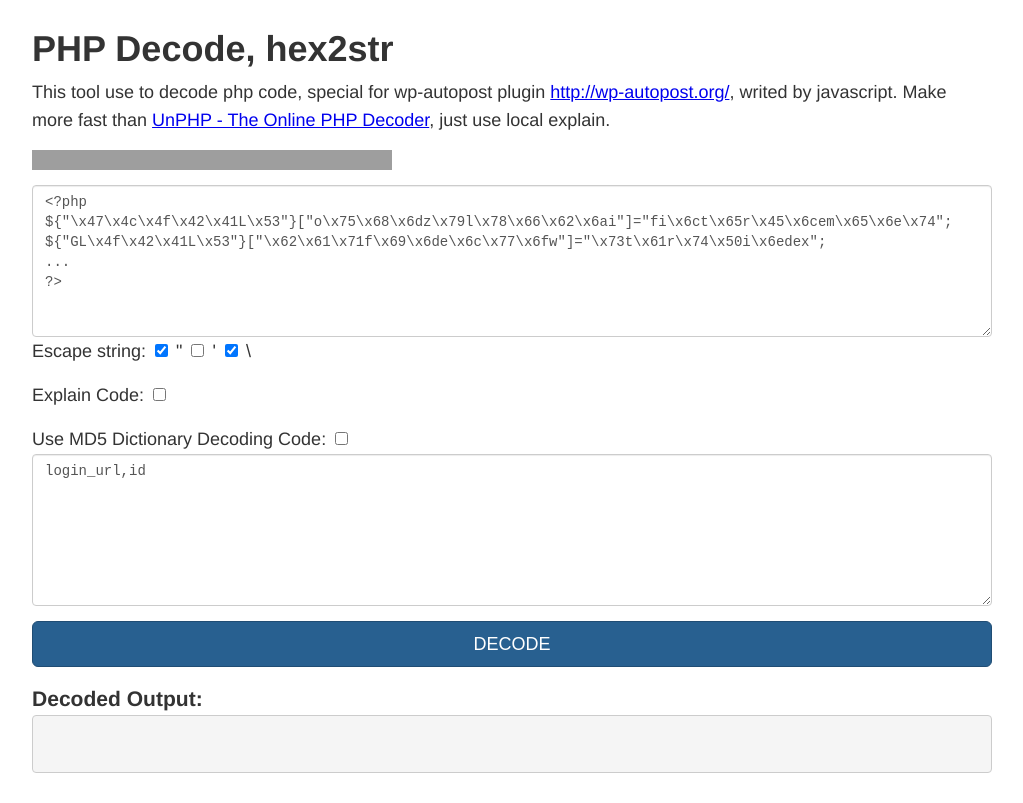
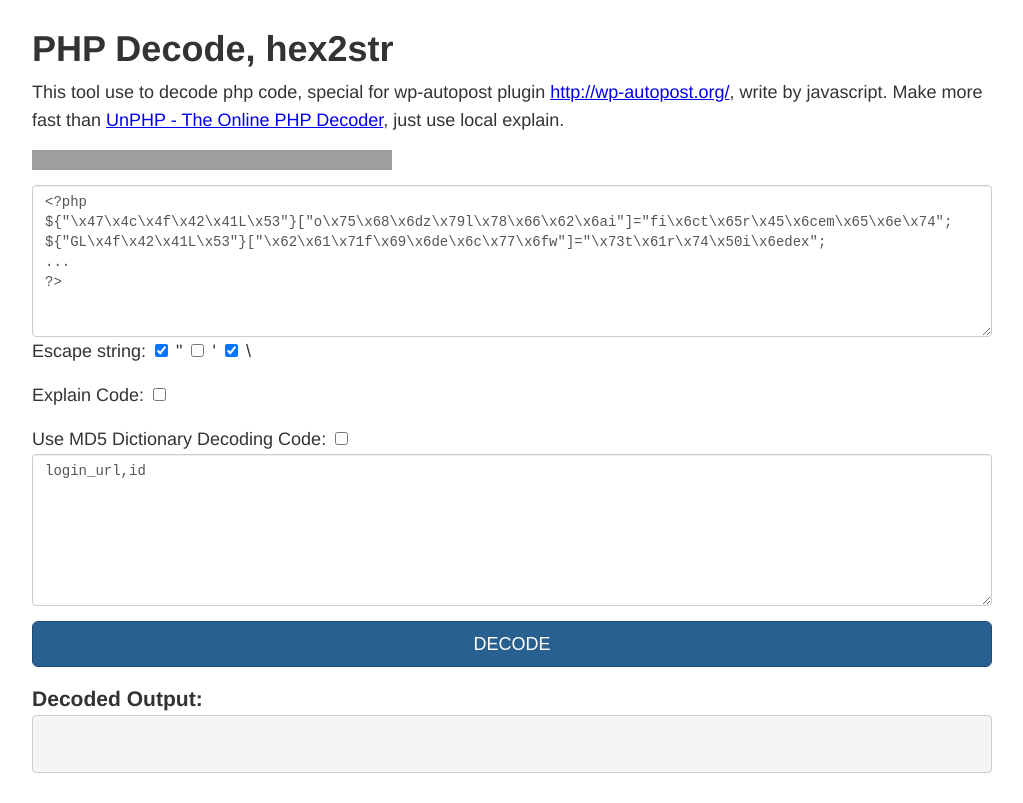
Before and after one commit to jscck/unphp, a plain HTML site: page index.html in a window 1280 px wide. Shown: the whole page, without its empty margins (128-1151 px from the left). Drawn offline with Linux system fonts and the light colour scheme; grey boxes are pictures that could not be loaded.

Commit message:
change word.

```diff
--- a/index.html
+++ b/index.html
@@ -144,7 +144,7 @@ pre code {
 <body>
 	<h1>PHP Decode, hex2str</h1>
 
-	<p>This tool use to decode php code, special for wp-autopost plugin <a href="javascript:;" target="_blank" >http://wp-autopost.org/</a>, writed by javascript. Make more fast than <a href="http://www.unphp.net/" target="_blank" >UnPHP - The Online PHP Decoder</a>, just use local explain.</p>
+	<p>This tool use to decode php code, special for wp-autopost plugin <a href="javascript:;" target="_blank" >http://wp-autopost.org/</a>, write by javascript. Make more fast than <a href="http://www.unphp.net/" target="_blank" >UnPHP - The Online PHP Decoder</a>, just use local explain.</p>
 
 	<div class="github" style="margin-top:15px; margin-bottom: 15px;">
 
```
